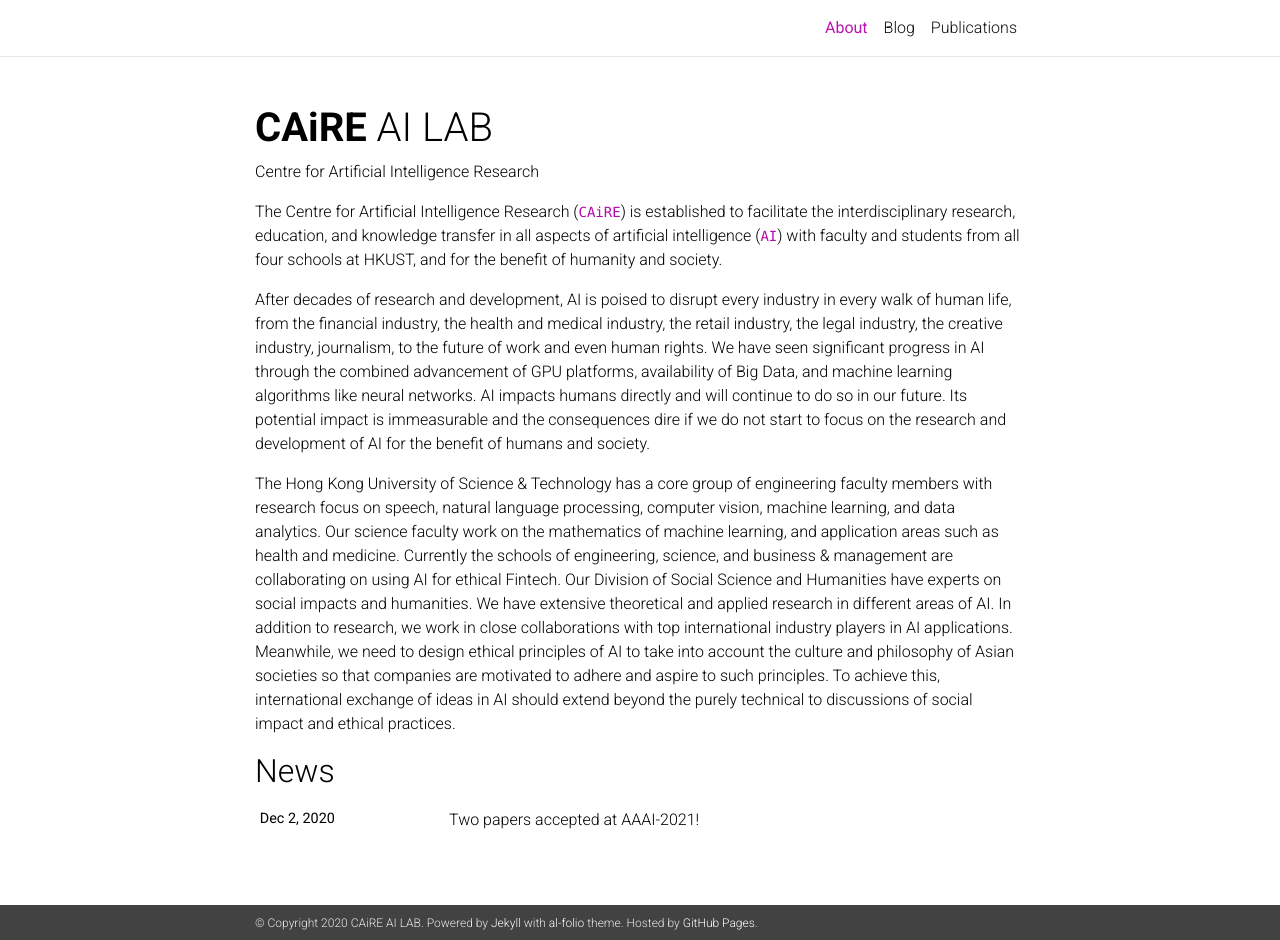
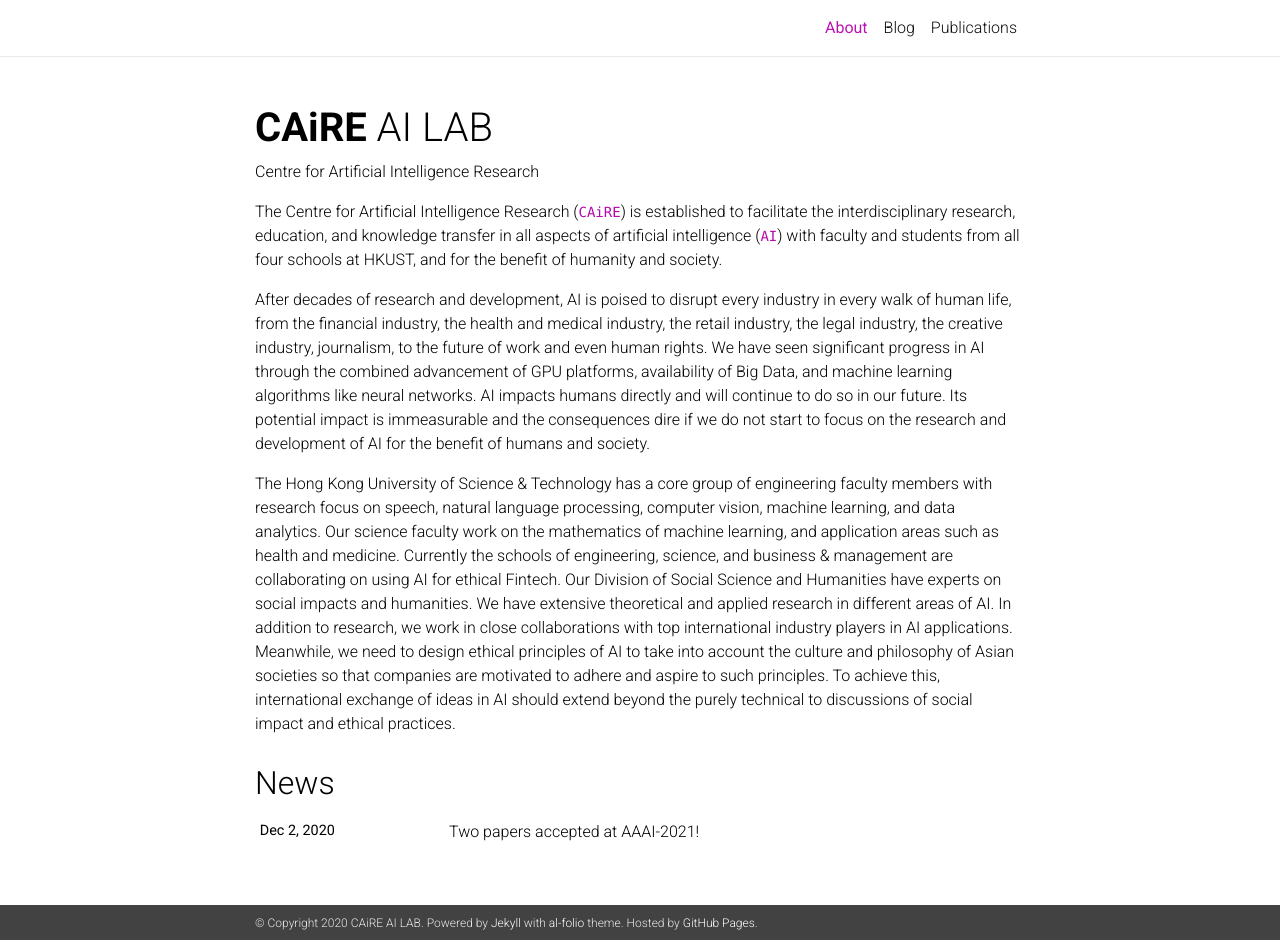
Before and after one commit to HLTCHKUST/HLTCHKUST.github.io, a Jekyll site: the page built from _pages/about.md, in a window 1280 px wide and 940 px high. Built offline with Jekyll 4.4.1, drawn with Linux system fonts in a browser that asks for light colours; nearby versions of some CDN libraries; a style sheet for code colours, icons or effects is not loaded.

Commit message:
add margin before News

```diff
--- a/_includes/news.html
+++ b/_includes/news.html
@@ -1,4 +1,4 @@
-<div class="news">
+<div class="news" style="margin-top: 28px;">
   <h2>News</h2>
   {% if site.news  %}
     <div class="table-responsive">
```
